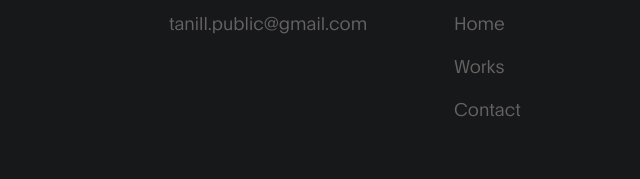
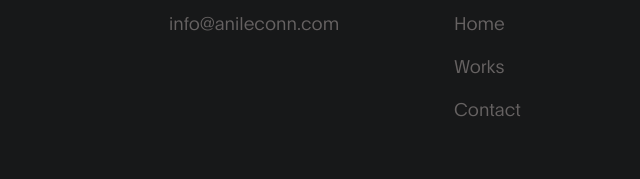
Before and after one commit to anileconn/anileconn.github.io, a plain HTML site: page project/ketti/privacy.html in a window 1280 px wide. Shown: the part 2661-2840 px from the top of the page, 486-1126 px from the left. Drawn offline with Linux system fonts and the light colour scheme.

Commit message:
Update privacy.html

```diff
--- a/project/ketti/privacy.html
+++ b/project/ketti/privacy.html
@@ -144,7 +144,7 @@ ANILECCONN :templatemo.com/tm-538-digital-trend
           <div class="col-lg-3 col-md-6 col-12" data-aos="fade-up" data-aos-delay="200">
             <h4 class="my-4">Contact Info</h4>
 
-            <p>tanill.public@gmail.com</p>
+            <p>info@anileconn.com</p>
           </div>
 
           <div class="col-lg-3 col-md-6 col-12" data-aos="fade-up" data-aos-delay="300">
```
